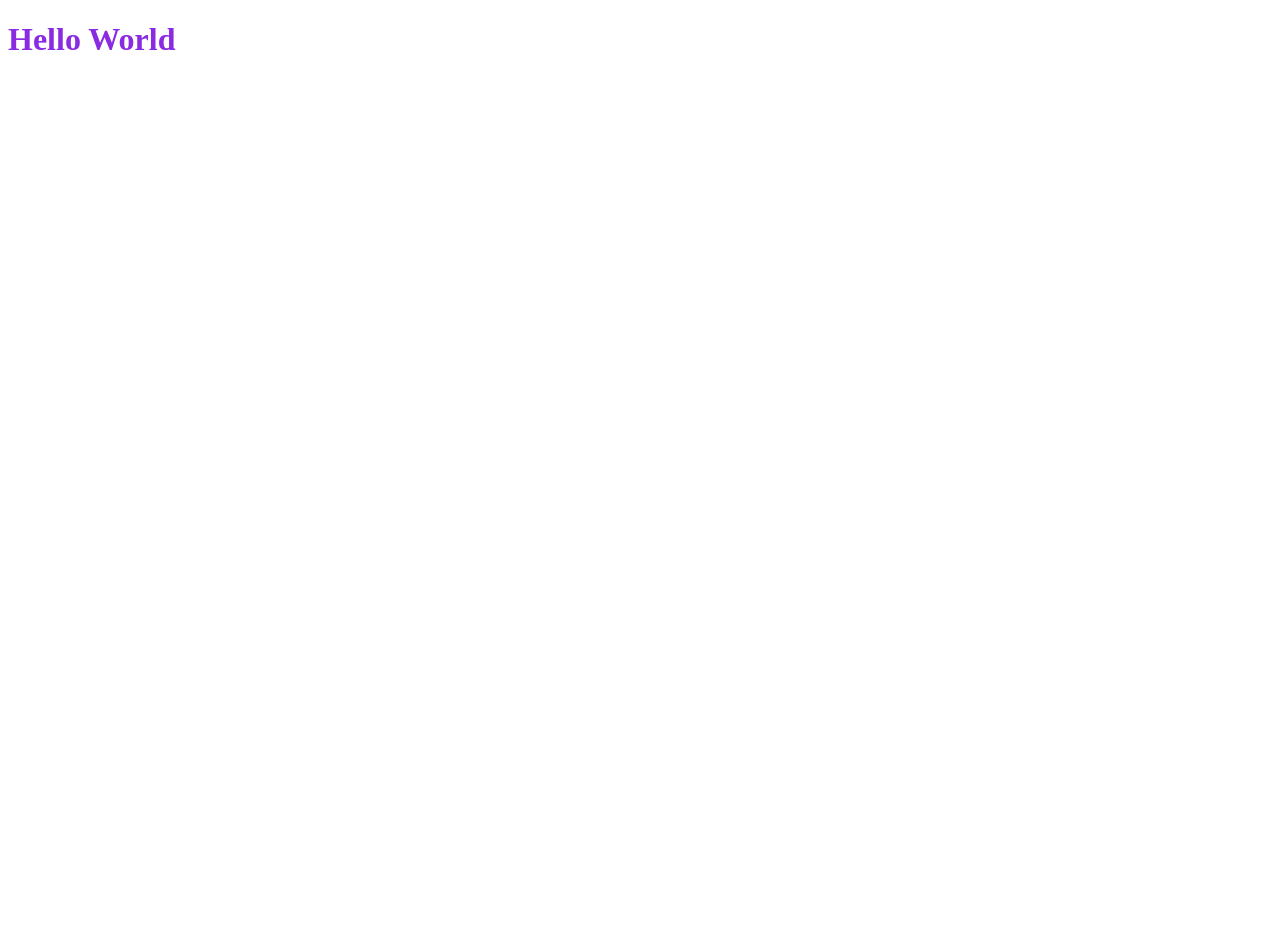
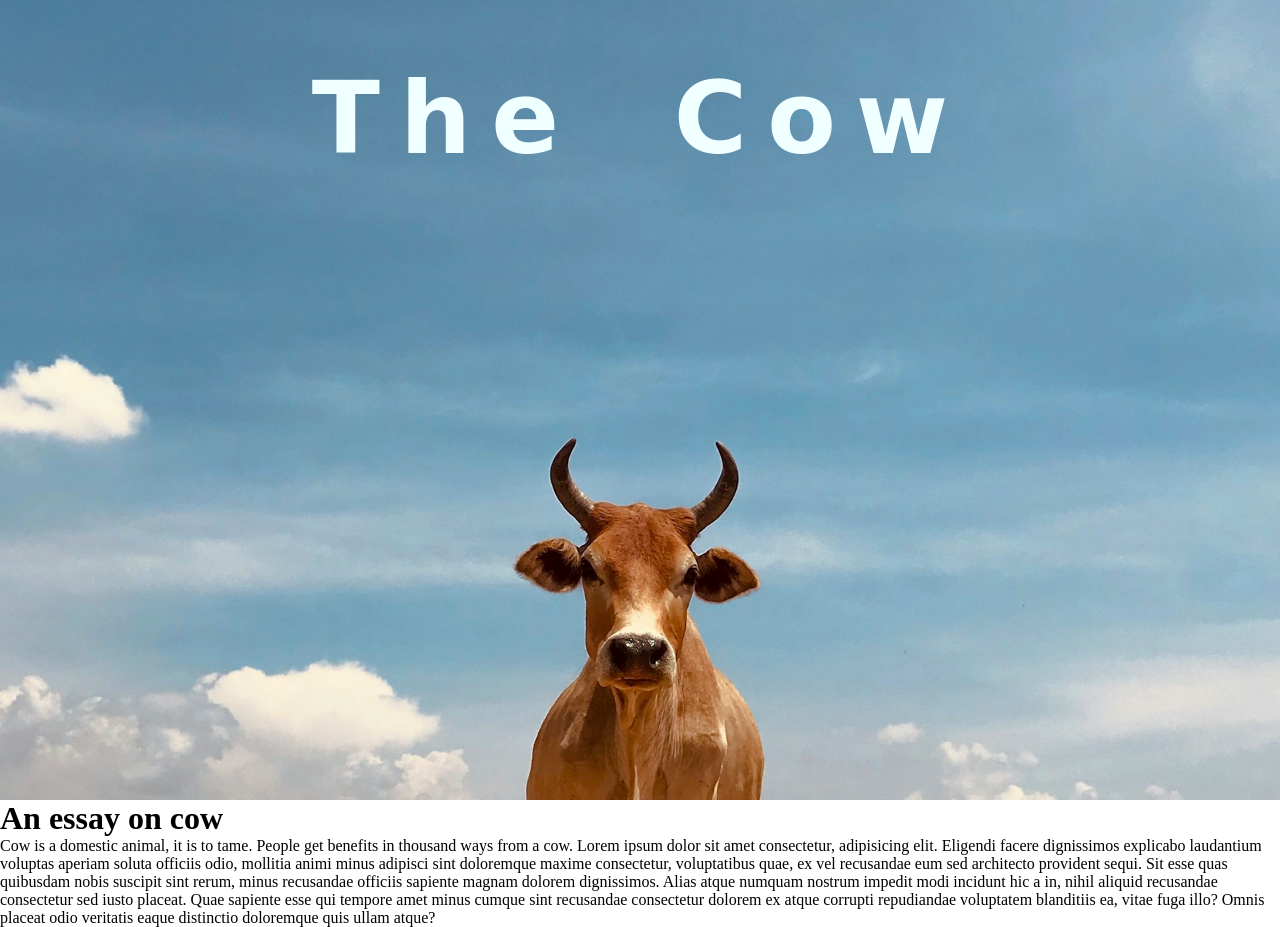
Before and after one commit to NazmusSakib24/conceptual-html-css, a plain HTML site: page index.html in a window 1280 px wide. Before the commit the page ends 800 px from the top, so only its background shows below. Drawn offline with Linux system fonts and the light colour scheme.

Commit message:
added pic and styles and many more

```diff
--- a/Styles/style.css
+++ b/Styles/style.css
@@ -1,3 +1,20 @@
-h1{
-    color: blueviolet;
+*{
+    margin: 0px;
+    padding: 0px;
 }
+.hero{
+    background-image: url('../images/cow.jpg');
+    background-size: cover;
+    background-position: bottom center;
+    height: 100vh;
+}
+.hero h1{
+    color:azure;
+    font-size: 100px;
+    text-align: center;
+    font-weight: 700;
+    font-family: cursive;
+    padding-top: 60px;
+    word-spacing: 40px;
+    letter-spacing: 20px;
+}
--- a/index.html
+++ b/index.html
@@ -3,10 +3,17 @@
 <head>
     <meta charset="UTF-8">
     <meta name="viewport" content="width=device-width, initial-scale=1.0">
-    <title>Conceptual Session</title>
+    <title>Our Conceptual Page</title>
     <link rel="stylesheet" href="Styles/style.css">
+    <link rel="shortcut icon" href="favicon/cow.png" type="image/x-icon">
 </head>
 <body>
-    <h1>Hello World</h1>
+    <div class="hero">
+        <h1>The Cow</h1>
+    </div>
+    <div>
+        <h1>An essay on cow</h1>
+        <p>Cow is a domestic animal, it is to tame. People get benefits in thousand ways from a cow. Lorem ipsum dolor sit amet consectetur, adipisicing elit. Eligendi facere dignissimos explicabo laudantium voluptas aperiam soluta officiis odio, mollitia animi minus adipisci sint doloremque maxime consectetur, voluptatibus quae, ex vel recusandae eum sed architecto provident sequi. Sit esse quas quibusdam nobis suscipit sint rerum, minus recusandae officiis sapiente magnam dolorem dignissimos. Alias atque numquam nostrum impedit modi incidunt hic a in, nihil aliquid recusandae consectetur sed iusto placeat. Quae sapiente esse qui tempore amet minus cumque sint recusandae consectetur dolorem ex atque corrupti repudiandae voluptatem blanditiis ea, vitae fuga illo? Omnis placeat odio veritatis eaque distinctio doloremque quis ullam atque?</p>
+    </div>
 </body>
 </html>
```
Also changed, not shown: favicon/cow.png (added), images/cow.jpg (added).
